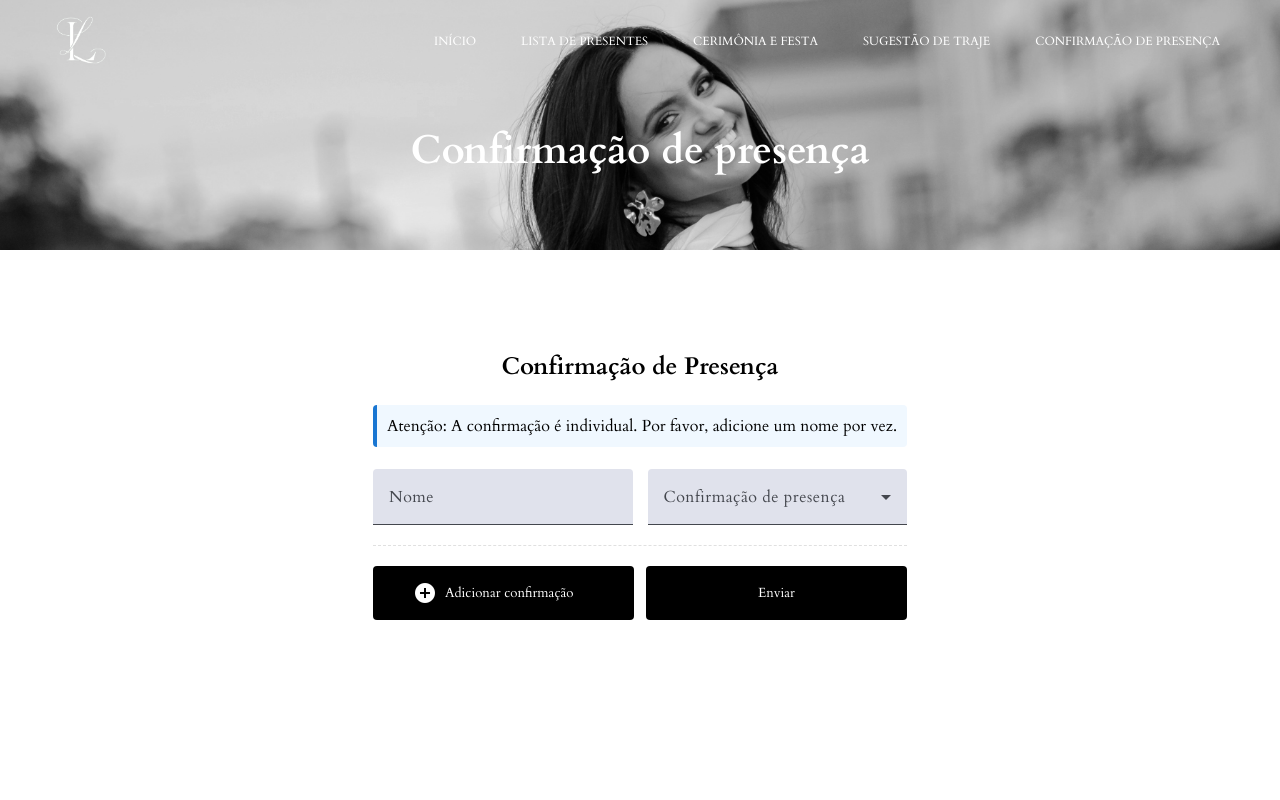
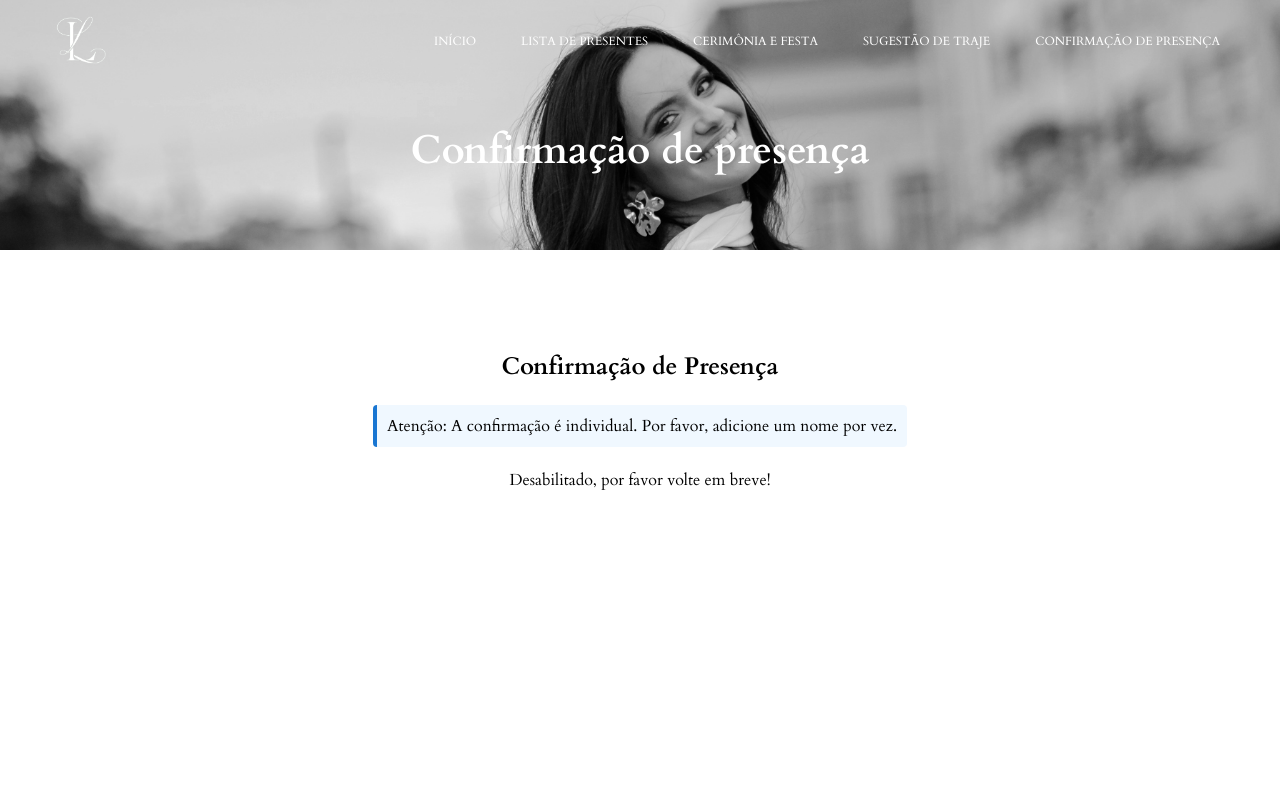
Before and after one commit to LucasPedruo/Meu-site-de-casamento, an Angular app: page /confirmacao-de-presenca in a window 1280 px wide. Shown: the top 800 px of the page. Built offline with nearby package versions, Linux system fonts and the light colour scheme.

Commit message:
desabilitando forms de confirmacao de presenca

```diff
--- a/src/app/confirmacao-de-presenca/confirmacao-de-presenca.component.html
+++ b/src/app/confirmacao-de-presenca/confirmacao-de-presenca.component.html
@@ -9,7 +9,7 @@
       <h2>Confirmação de Presença</h2> <br>
       <p class="info-text">Atenção: A confirmação é individual. Por favor, adicione um nome por vez.</p>
       <br>
-      <div *ngFor="let pessoa of pessoas; let i = index" class="form-container">
+<!--       <div *ngFor="let pessoa of pessoas; let i = index" class="form-container">
         <div class="form">
           <mat-form-field class="example-full-width">
             <mat-label>Nome</mat-label>
@@ -33,7 +33,10 @@
           <mat-icon>add_circle</mat-icon> Adicionar confirmação
         </button>
         <button type="button" class="submit-btn" (click)="onSubmit()">Enviar</button>
-      </div>
+      </div> -->
+
+      Desabilitado, por favor volte em breve!
+
     </div>
   </section>
 </main>
```
